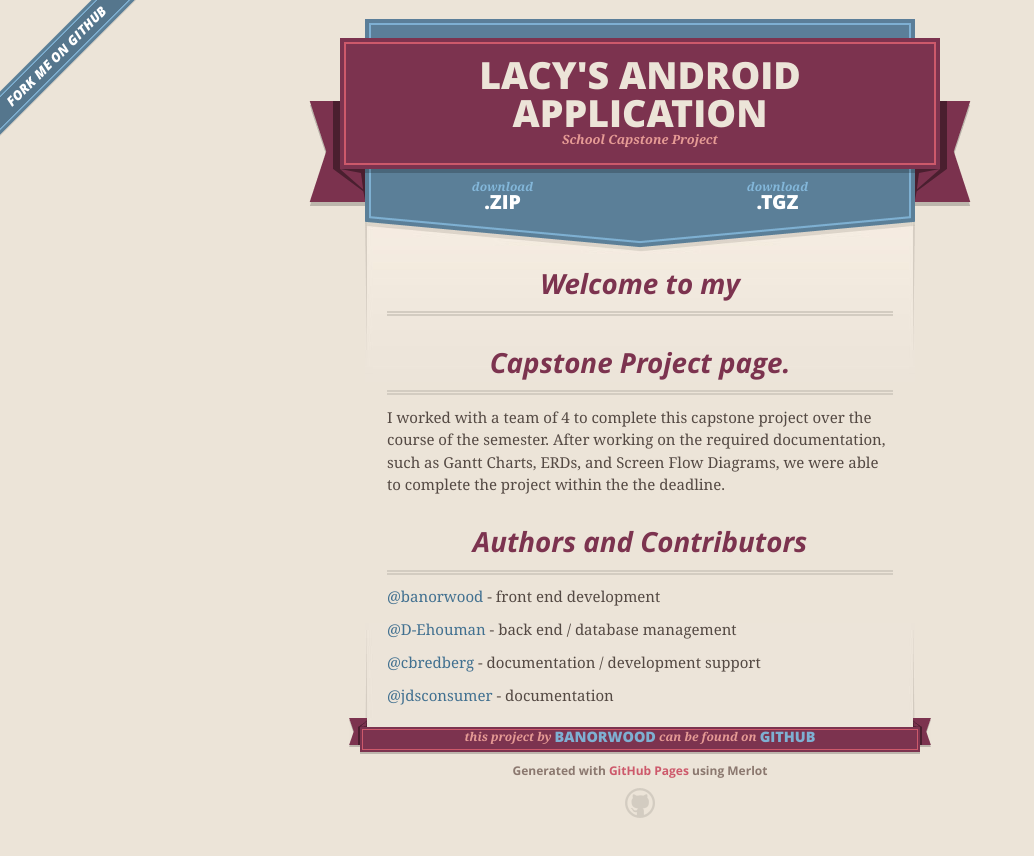
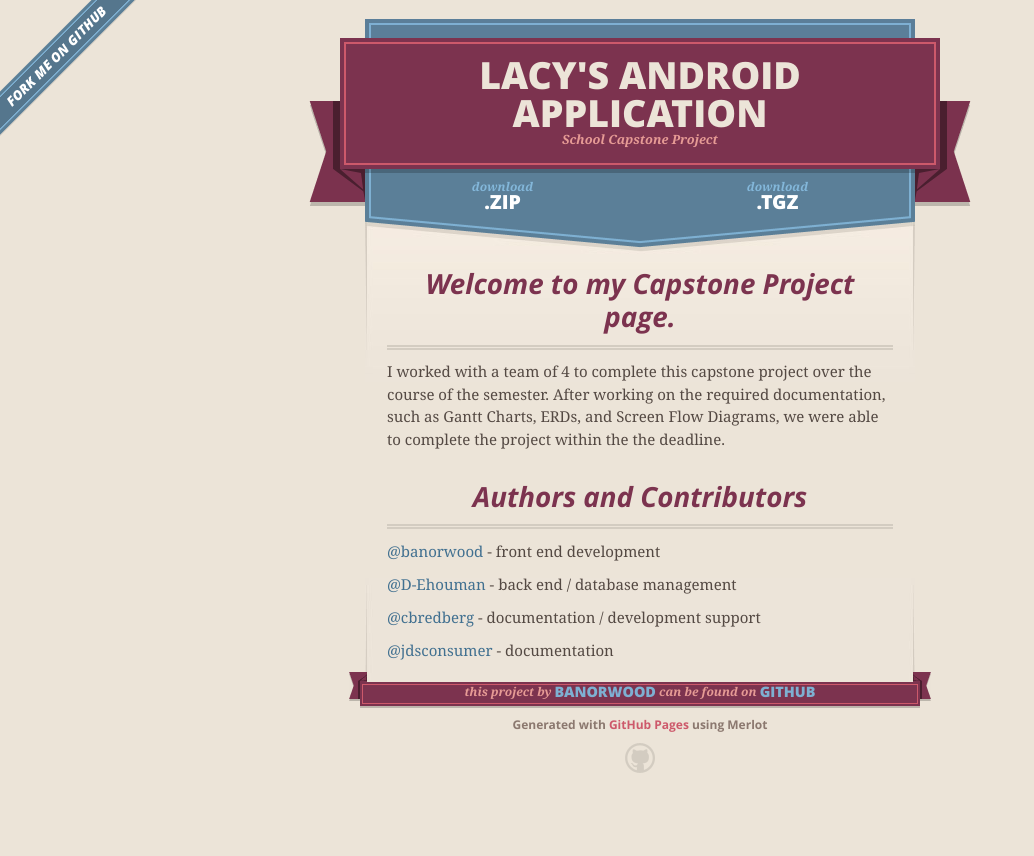
Before and after one commit to banorwood/LacysAndroidApp, a plain HTML site: page index.html in a window 1280 px wide. Shown: the whole page, without its empty margins (0-1034 px from the left). After the commit the page ends 813 px from the top, so only its background shows below. Drawn offline with nearby package versions, Linux system fonts and the light colour scheme.

Commit message:
Create gh-pages branch via GitHub

```diff
--- a/index.html
+++ b/index.html
@@ -47,10 +47,7 @@
 
       <section id="main_content">
         <h3>
-<a id="welcome-to-my" class="anchor" href="#welcome-to-my" aria-hidden="true"><span class="octicon octicon-link"></span></a>Welcome to my</h3>
-
-<h3>
-<a id="capstone-project-page" class="anchor" href="#capstone-project-page" aria-hidden="true"><span class="octicon octicon-link"></span></a>Capstone Project page.</h3>
+<a id="welcome-to-my-capstone-project-page" class="anchor" href="#welcome-to-my-capstone-project-page" aria-hidden="true"><span class="octicon octicon-link"></span></a>Welcome to my Capstone Project page.</h3>
 
 <p>I worked with a team of 4 to complete this capstone project over the course of the semester. After working on the required documentation, such as Gantt Charts, ERDs, and Screen Flow Diagrams, we were able to complete the project within the the deadline.  </p>
 
--- a/params.json
+++ b/params.json
@@ -1 +1 @@
-{"name":"Lacy's Android Application","tagline":"School Capstone Project","body":"### Welcome to my  \r\n###Capstone Project page.\r\nI worked with a team of 4 to complete this capstone project over the course of the semester. After working on the required documentation, such as Gantt Charts, ERDs, and Screen Flow Diagrams, we were able to complete the project within the the deadline.  \r\n   \r\n  \r\n\r\n### Authors and Contributors\r\n@banorwood - front end development\r\n\r\n@D-Ehouman - back end / database management\r\n\r\n@cbredberg - documentation / development support\r\n\r\n@jdsconsumer - documentation\r\n","google":"","note":"Don't delete this file! It's used internally to help with page regeneration."}
+{"name":"Lacy's Android Application","tagline":"School Capstone Project","body":"### Welcome to my Capstone Project page.\r\nI worked with a team of 4 to complete this capstone project over the course of the semester. After working on the required documentation, such as Gantt Charts, ERDs, and Screen Flow Diagrams, we were able to complete the project within the the deadline.  \r\n   \r\n  \r\n\r\n### Authors and Contributors\r\n@banorwood - front end development\r\n\r\n@D-Ehouman - back end / database management\r\n\r\n@cbredberg - documentation / development support\r\n\r\n@jdsconsumer - documentation\r\n","google":"","note":"Don't delete this file! It's used internally to help with page regeneration."}
```
